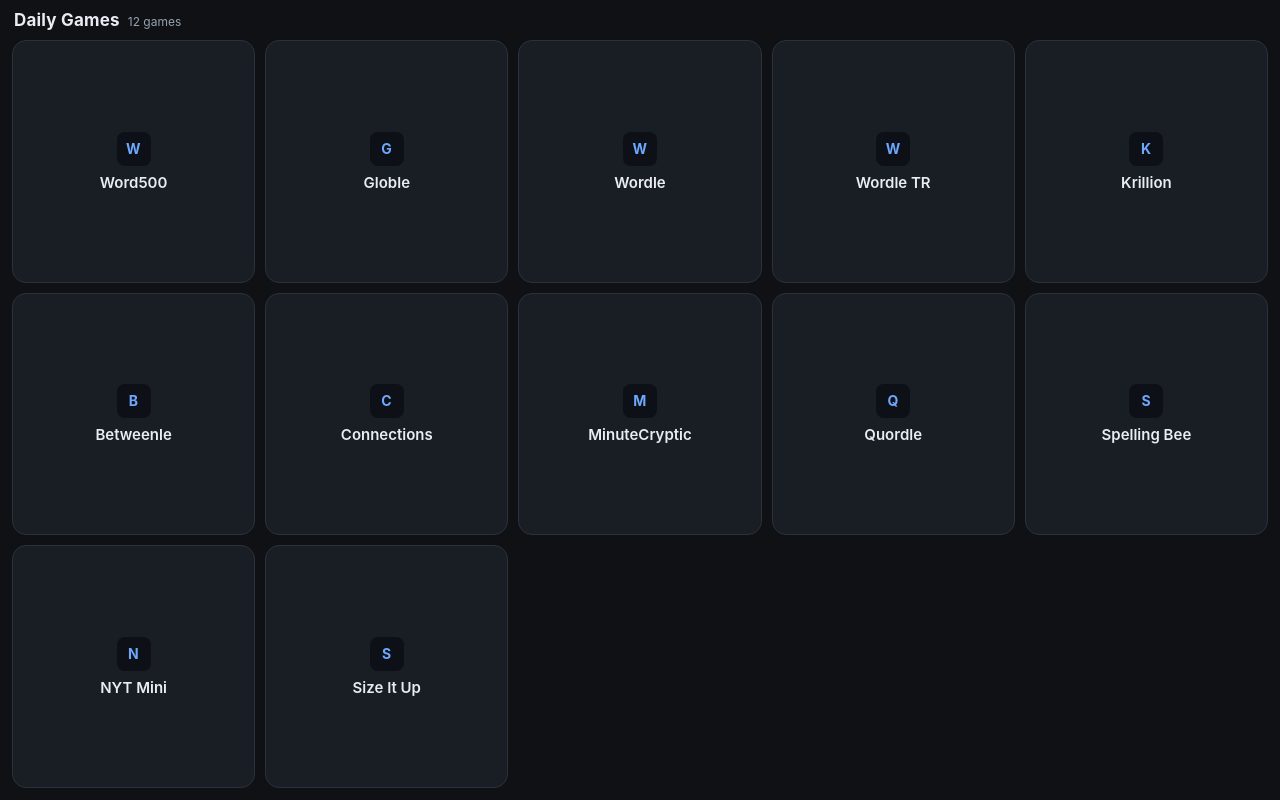
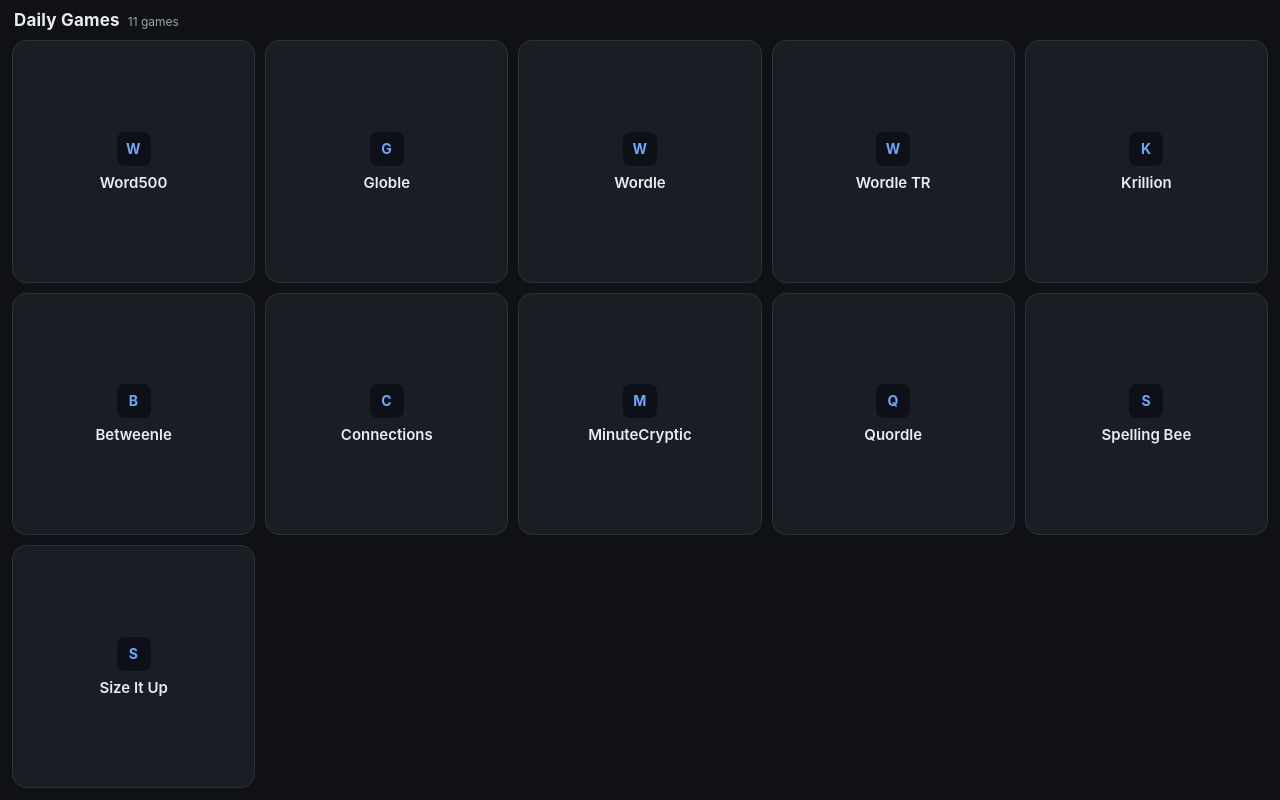
Before and after one commit to FatihBastan/daily-games, a plain HTML site: page index.html in a window 1280 px wide. Drawn offline with Linux system fonts and the light colour scheme.

Commit message:
Add Size It Up, drop NYT Mini

```diff
--- a/index.html
+++ b/index.html
@@ -32,7 +32,6 @@
   { name: "MinuteCryptic",   url: "https://www.minutecryptic.com/" },
   { name: "Quordle",         url: "https://www.merriam-webster.com/games/quordle/" },
   { name: "Spelling Bee",    url: "https://www.nytimes.com/puzzles/spelling-bee" },
-  { name: "NYT Mini",        url: "https://www.nytimes.com/crosswords/game/mini" },
   { name: "Size It Up",      url: "https://magnitudle.com/size-it-up"}
 ];
 </script>
```
